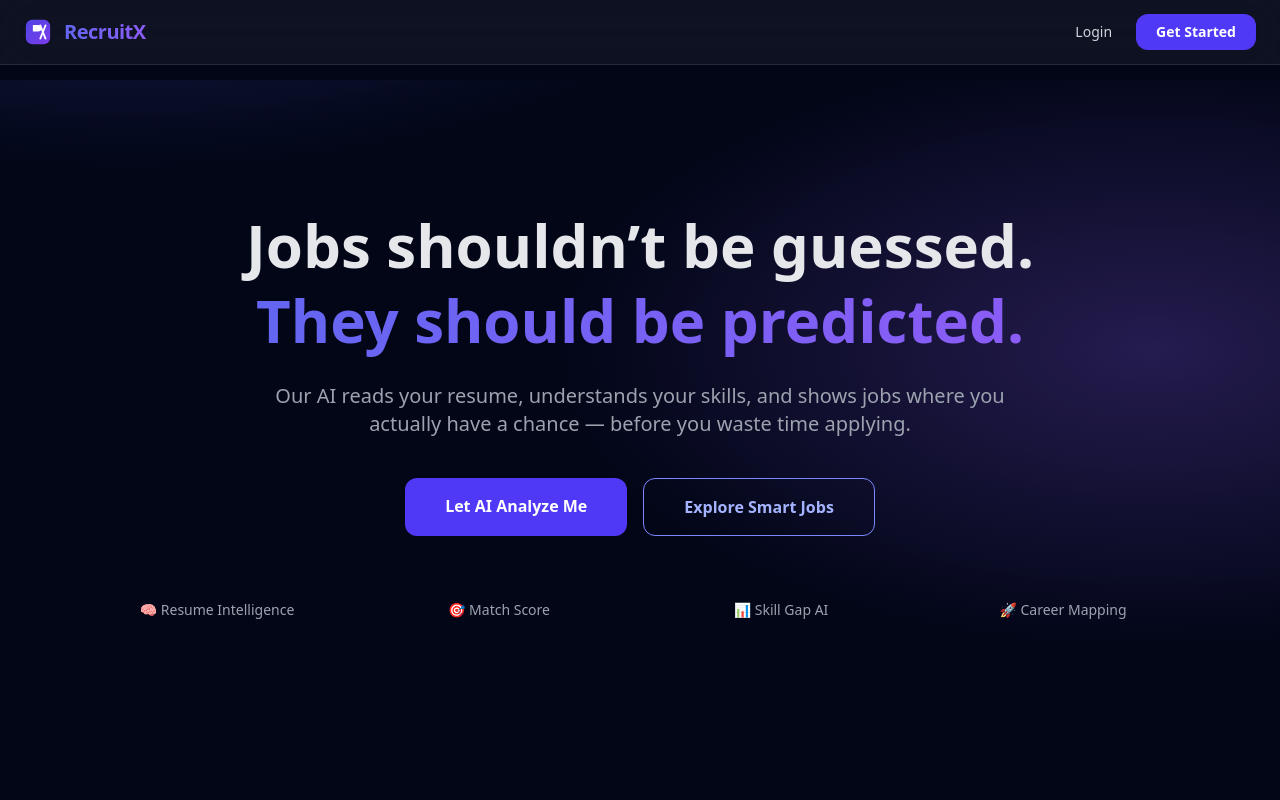
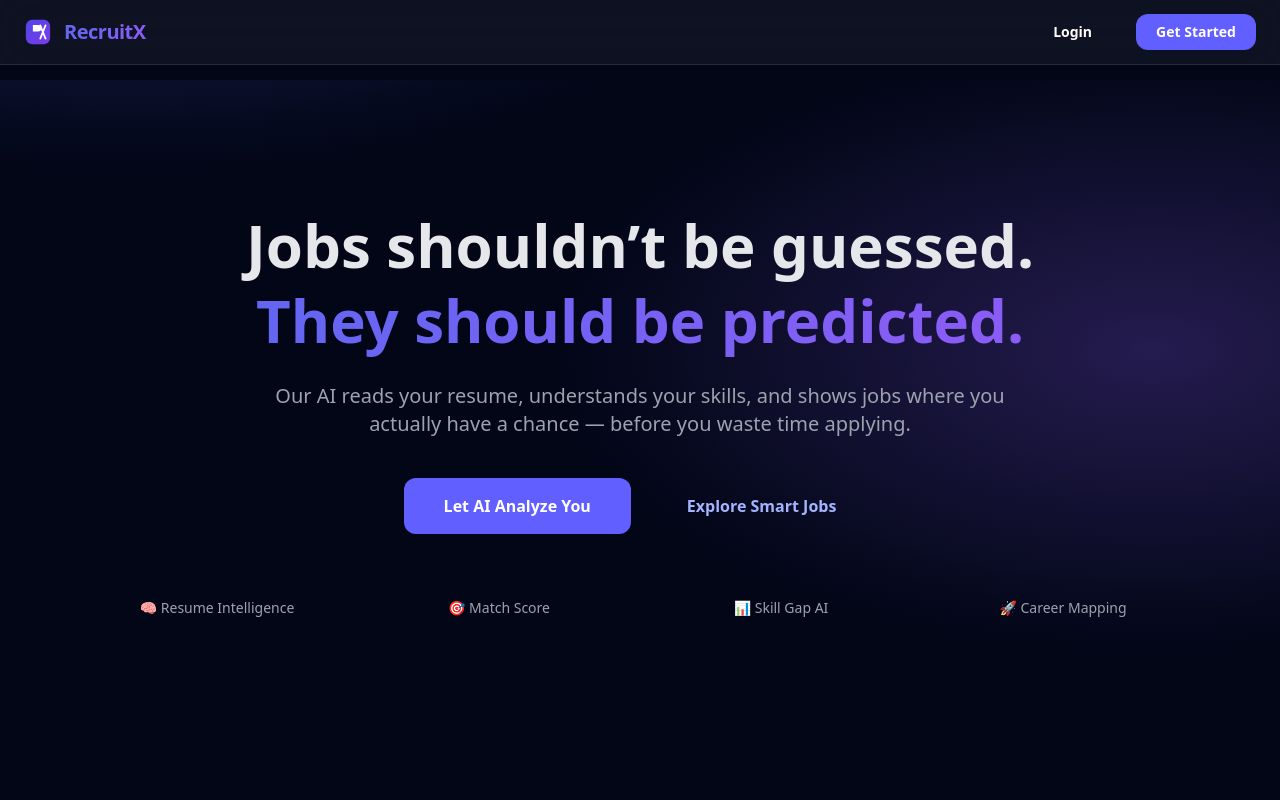
Before and after one commit to gauravbatham-tech/AI-powered-Job-Portal-, a Next.js app: page / in a window 1280 px wide. Shown: the top 800 px of the page. Built offline with nearby package versions, Linux system fonts and the light colour scheme; no server answers.

Commit message:
updated login

```diff
--- a/src/app/page.js
+++ b/src/app/page.js
@@ -31,14 +31,14 @@ export default function Home() {
         <div className="flex flex-col sm:flex-row gap-4 justify-center">
           <Link
             href="/register"
-            className="px-10 py-4 bg-indigo-600 text-white rounded-xl font-semibold hover:bg-indigo-700 transition"
+            className="px-10 py-4 bg-indigo-500 text-white rounded-xl font-semibold hover:bg-indigo-800 transition"
           >
-            Let AI Analyze Me
+            Let AI Analyze You
           </Link>
 
           <Link
             href="/jobs"
-            className="px-10 py-4 border border-indigo-400 text-indigo-300 rounded-xl font-semibold hover:bg-indigo-600 hover:text-white transition"
+            className="px-10 py-4 border-indigo-400 text-indigo-300 rounded-xl font-semibold hover:bg-indigo-600 hover:text-white transition"
           >
             Explore Smart Jobs
           </Link>
@@ -128,14 +128,14 @@ export default function Home() {
           <div className="flex flex-col sm:flex-row gap-4 justify-center">
             <Link
               href="/register"
-              className="px-10 py-4 bg-white text-indigo-700 rounded-xl font-semibold hover:bg-gray-100 transition"
+              className="px-10 py-4 bg-white text-indigo-700 rounded-xl font-semibold hover:bg-gray-300 transition"
             >
               Start Free With AI
             </Link>
 
             <Link
               href="/jobs"
-              className="px-10 py-4 border border-white rounded-xl font-semibold hover:bg-white hover:text-indigo-500"
+              className="px-10 py-4 border-white rounded-xl font-semibold hover:bg-white hover:text-indigo-500"
             >
               View Smart Jobs
             </Link>
--- a/src/components/Navbar.js
+++ b/src/components/Navbar.js
@@ -39,12 +39,12 @@ export default function Navbar() {
 
           {!user && (
             <>
-              <Link href="/login" className="text-gray-300 hover:text-white transition">
+              <Link href="/login" className="px-5 py-2 rounded-xl text-white font-semibold hover:text-white hover:bg-indigo-700 transition">
                 Login
               </Link>
               <Link
                 href="/register"
-                className="px-5 py-2 rounded-xl bg-indigo-600 text-white font-semibold hover:bg-indigo-700 transition"
+                className="px-5 py-2 rounded-xl bg-indigo-500 text-white font-semibold hover:bg-indigo-700 transition"
               >
                 Get Started
               </Link>
```
